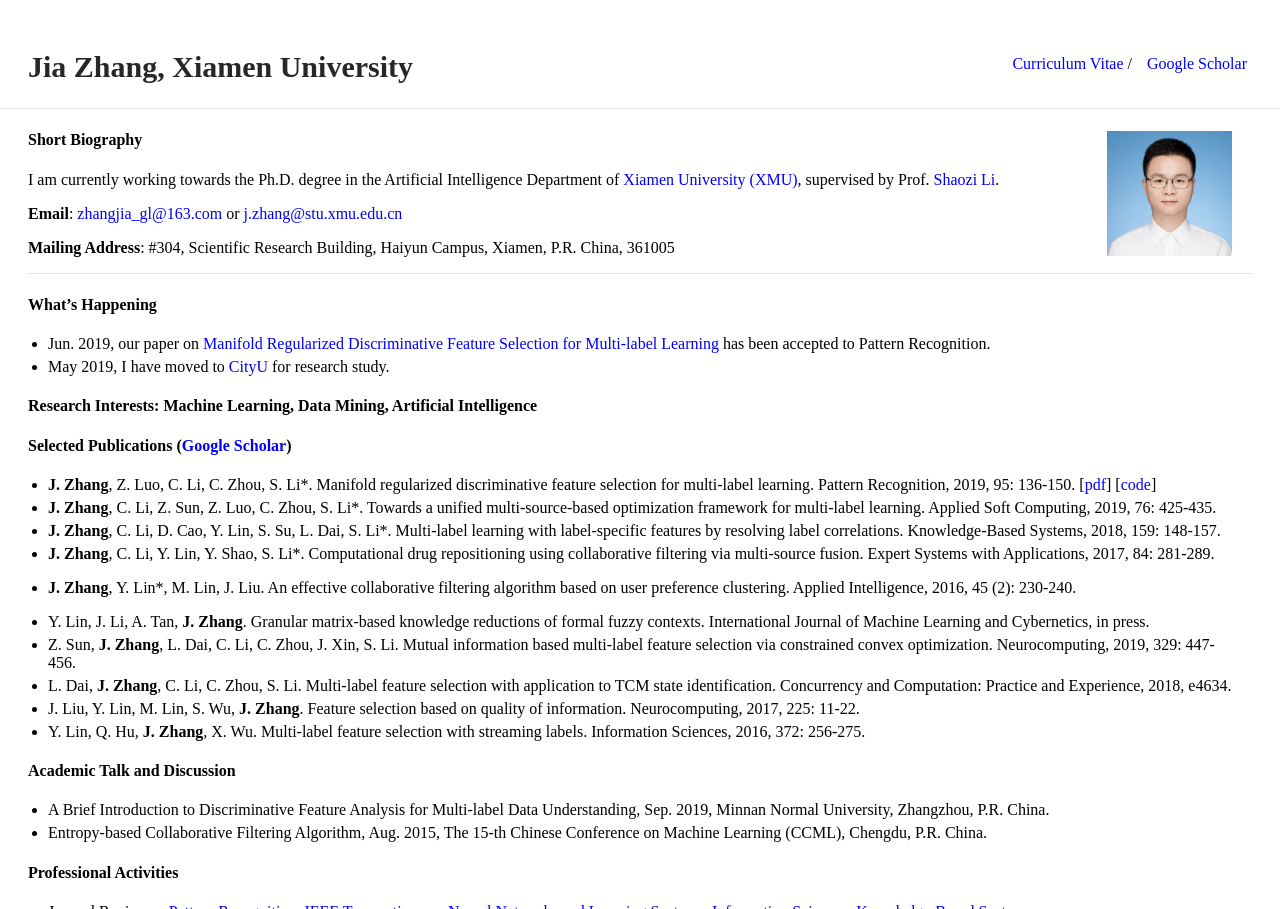
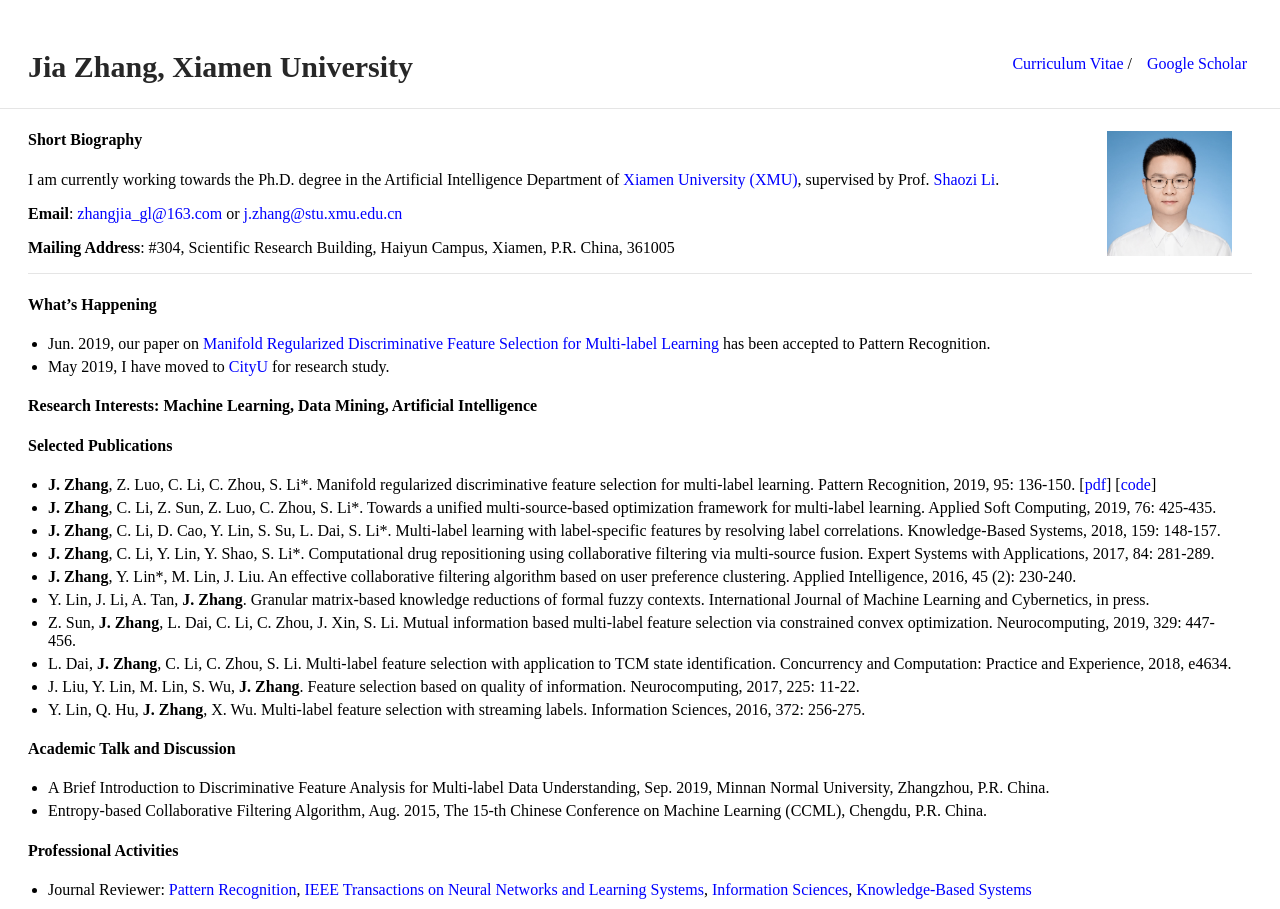
Before and after one commit to jiazhang-ml/jiazhang-ml.github.io, a Jekyll site: the page built from index.md, in a window 1280 px wide, cut to the strip 0-909 px from the top of the page. Built offline with Jekyll 4.4.1, drawn with Linux system fonts in a browser that asks for light colours.

Commit message:
Update index.md

```diff
--- a/index.md
+++ b/index.md
@@ -21,15 +21,14 @@ I am currently working towards the Ph.D. degree in the Artificial Intelligence D
 
 #### Research Interests: Machine Learning, Data Mining, Artificial Intelligence
 
-#### Selected Publications ([Google Scholar](https://scholar.google.com.hk/citations?user=yBaTk-gAAAAJ&hl=en))
+#### Selected Publications
 
 * **J. Zhang**, Z. Luo, C. Li, C. Zhou, S. Li\*. Manifold regularized discriminative feature selection for multi-label learning. Pattern Recognition, 2019, 95: 136-150. [[pdf](1-s2.0-S0031320319302341-main.pdf)] [[code](MDFS-master.zip)]
 * **J. Zhang**, C. Li, Z. Sun, Z. Luo, C. Zhou, S. Li\*. Towards a unified multi-source-based optimization framework for multi-label learning. Applied Soft Computing, 2019, 76: 425-435.
 * **J. Zhang**, C. Li, D. Cao, Y. Lin, S. Su, L. Dai, S. Li\*. Multi-label learning with label-specific features by resolving label correlations. Knowledge-Based Systems, 2018, 159: 148-157.
 * **J. Zhang**, C. Li, Y. Lin, Y. Shao, S. Li\*. Computational drug repositioning using collaborative filtering via multi-source fusion. Expert Systems with Applications, 2017, 84: 281-289.
 * **J. Zhang**, Y. Lin\*, M. Lin, J. Liu. An effective collaborative filtering algorithm based on user preference clustering. Applied Intelligence, 2016, 45 (2): 230-240.
-
-
+<br/>
 * Y. Lin, J. Li, A. Tan, **J. Zhang**. Granular matrix-based knowledge reductions of formal fuzzy contexts. International Journal of Machine Learning and Cybernetics, in press.
 * Z. Sun, **J. Zhang**, L. Dai, C. Li, C. Zhou, J. Xin, S. Li. Mutual information based multi-label feature selection via constrained convex optimization. Neurocomputing, 2019, 329: 447-456.
 * L. Dai, **J. Zhang**, C. Li, C. Zhou, S. Li. Multi‐label feature selection with application to TCM state identification. Concurrency and Computation: Practice and Experience, 2018, e4634.
```
